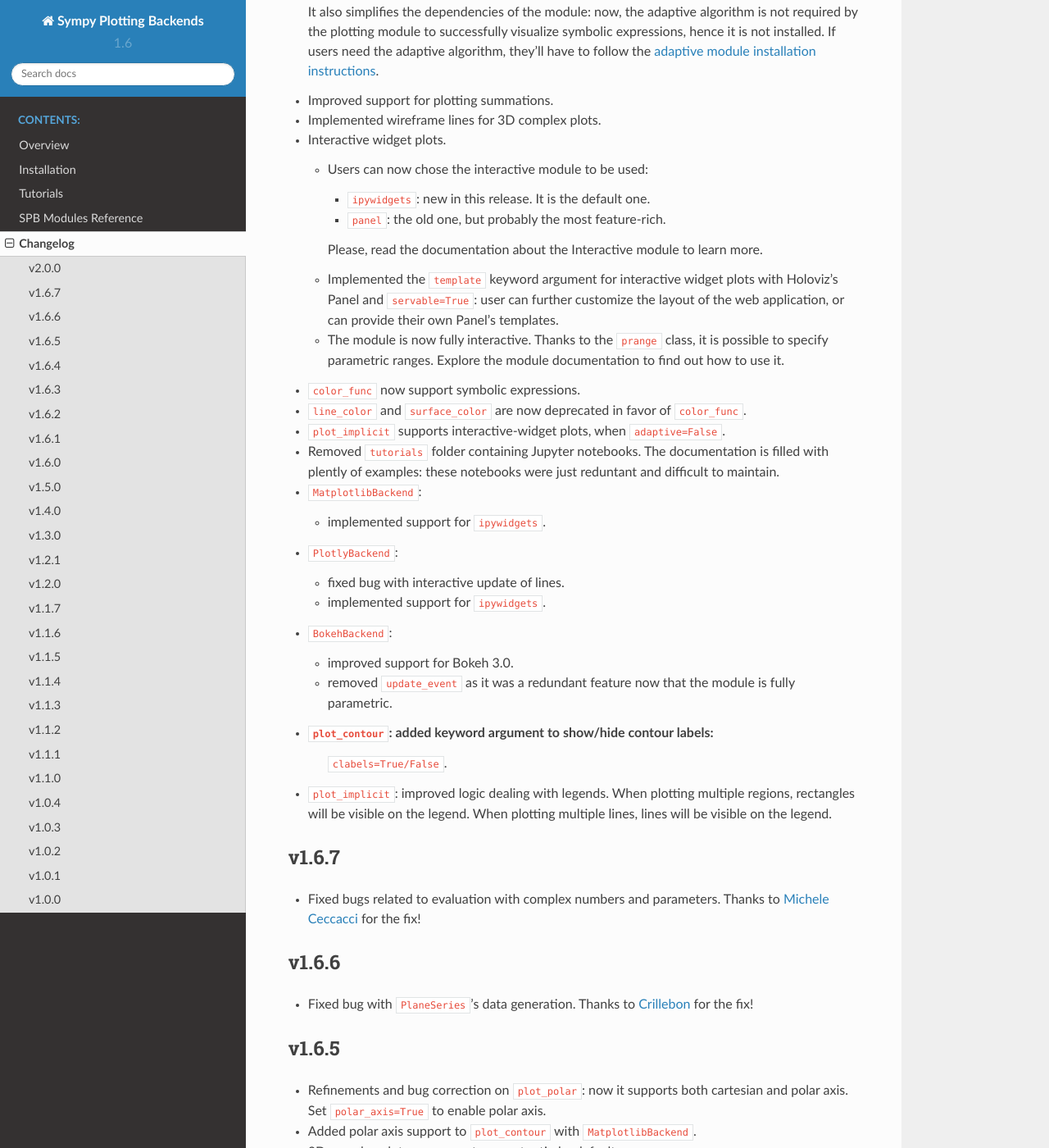
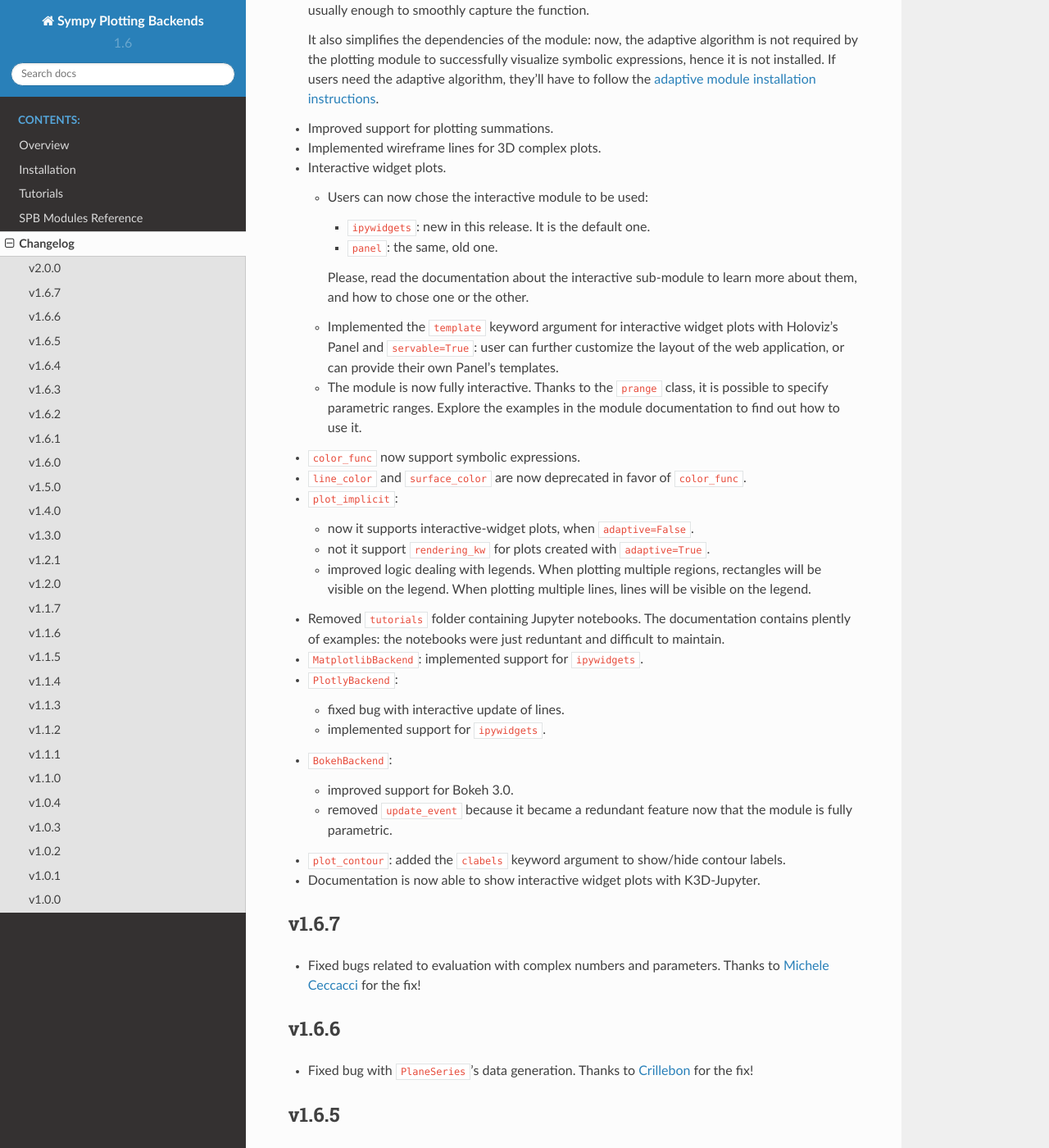
Before and after one commit to Davide-sd/sympy-plot-backends, a Sphinx documentation site: the page built from doc/source/changelog.rst, in a window 1280 px wide and 1400 px high, scrolled down 711 px. Shown: the whole window at 82% size. Built offline with Sphinx 7.4.7 and the Read the Docs theme 2.0.0, drawn with Linux system fonts in a browser that asks for light colours.

Commit message:
improved documentation

````diff
--- a/doc/source/changelog.rst
+++ b/doc/source/changelog.rst
@@ -8,10 +8,10 @@ v2.0.0
 If you are upgrading from a previous version, you should run the following
 code to load the new configuration settings:
 
-```
-from spb.defaults import reset
-reset()
-```
+.. code-block:: python
+
+   from spb.defaults import reset
+   reset()
 
 * Breaking changes:
 
@@ -51,32 +51,39 @@ reset()
   * Users can now chose the interactive module to be used:
 
     * ``ipywidgets``: new in this release. It is the default one.
-    * ``panel``: the old one, but probably the most feature-rich.
+    * ``panel``: the same, old one.
 
-    Please, read the documentation about the Interactive module to learn more.
+    Please, read the documentation about the interactive sub-module to learn
+    more about them, and how to chose one or the other.
 
   * Implemented the ``template`` keyword argument for interactive widget plots
     with Holoviz's Panel and ``servable=True``: user can further customize the
     layout of the web application, or can provide their own Panel's templates.
 
   * The module is now fully interactive. Thanks to the ``prange`` class, it is
-    possible to specify parametric ranges. Explore the module documentation to
-    find out how to use it.
+    possible to specify parametric ranges. Explore the examples in the module
+    documentation to find out how to use it.
 
 * ``color_func`` now support symbolic expressions.
 
 * ``line_color`` and ``surface_color`` are now deprecated in favor of
   ``color_func``.
 
-* ``plot_implicit`` supports interactive-widget plots, when ``adaptive=False``.
+* ``plot_implicit``:
+
+  * now it supports interactive-widget plots, when ``adaptive=False``.
+
+  * not it support ``rendering_kw`` for plots created with ``adaptive=True``.
+
+  * improved logic dealing with legends. When plotting
+    multiple regions, rectangles will be visible on the legend. When plotting
+    multiple lines, lines will be visible on the legend.
 
 * Removed ``tutorials`` folder containing Jupyter notebooks. The documentation
-  is filled with plently of examples: these notebooks were just reduntant and
+  contains plently of examples: the notebooks were just reduntant and
   difficult to maintain.
 
-* ``MatplotlibBackend``:
-
-  * implemented support for ``ipywidgets``.
+* ``MatplotlibBackend``: implemented support for ``ipywidgets``.
 
 
 * ``PlotlyBackend``:
@@ -88,15 +95,13 @@ reset()
 * ``BokehBackend``:
 
   * improved support for Bokeh 3.0.
-  * removed ``update_event`` as it was a redundant feature now that the module
-    is fully parametric.
+  * removed ``update_event`` because it became a redundant feature now that
+    the module is fully parametric.
 
-* ``plot_contour``: added keyword argument to show/hide contour labels:
-    ``clabels=True/False``.
+* ``plot_contour``: added the ``clabels`` keyword argument to show/hide
+  contour labels.
 
-* ``plot_implicit``: improved logic dealing with legends. When plotting
-  multiple regions, rectangles will be visible on the legend. When plotting
-  multiple lines, lines will be visible on the legend.
+* Documentation is now able to show interactive widget plots with K3D-Jupyter.
 
 
 v1.6.7
--- a/doc/source/conf.py
+++ b/doc/source/conf.py
@@ -255,7 +255,7 @@ driver_options = [
     "--no-sandbox"              # Bypass OS security model
 ]
 
-panel_screenshot_small_size = [800, 550]
+panel_screenshot_small_size = [800, 575]
 panel_screenshot_intercept_code = _modify_iplot_code
 panel_screenshot_browser = browser
 panel_screenshot_browser_path = browser_path
````
Also changed, not shown: 2 other files.
